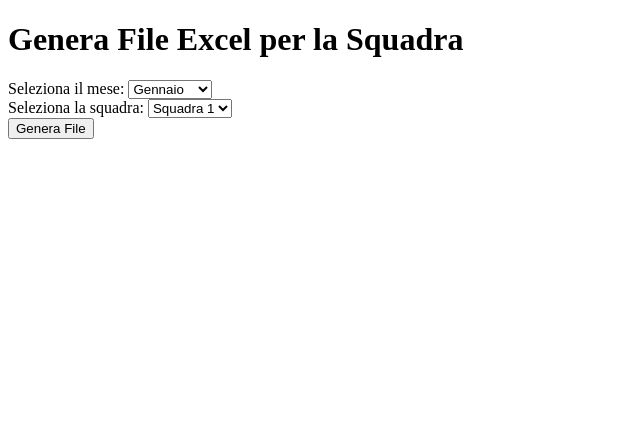
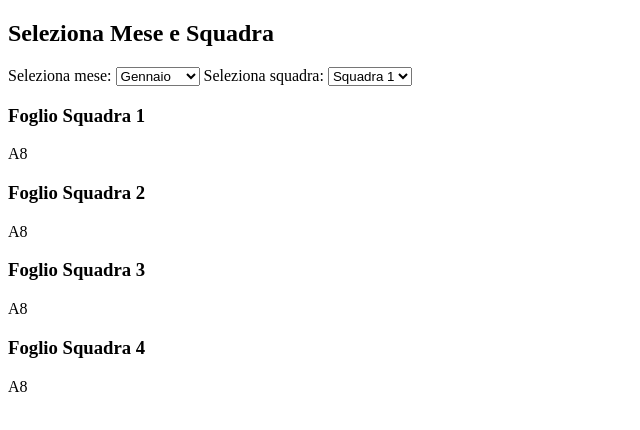
Before and after one commit to Valerios111/SitoMetro, a plain HTML site: page index.html in a window 1280 px wide. Shown: the whole page, without its empty margins (0-640 px from the left). Drawn offline with Linux system fonts and the light colour scheme.

Commit message:
index.html

```diff
--- a/index.html
+++ b/index.html
@@ -3,16 +3,14 @@
 <head>
     <meta charset="UTF-8">
     <meta name="viewport" content="width=device-width, initial-scale=1.0">
-    <title>Genera File Excel</title>
-    <link rel="stylesheet" href="style.css">
+    <title>Seleziona Mese e Squadra</title>
 </head>
 <body>
-    <div class="container">
-        <h1>Genera File Excel per la Squadra</h1>
+    <h2>Seleziona Mese e Squadra</h2>
 
-        <div>
-            <label for="mese">Seleziona il mese:</label>
-            <select id="mese">
+    <!-- Selettori per mese e squadra -->
+    <label for="monthSelect">Seleziona mese:</label>
+    <select id="monthSelect">
         <option value="1">Gennaio</option>
         <option value="2">Febbraio</option>
         <option value="3">Marzo</option>
@@ -26,28 +24,30 @@
         <option value="11">Novembre</option>
         <option value="12">Dicembre</option>
     </select>
+
+    <label for="teamSelect">Seleziona squadra:</label>
+    <select id="teamSelect">
+        <option value="team1">Squadra 1</option>
+        <option value="team2">Squadra 2</option>
+        <option value="team3">Squadra 3</option>
+        <option value="team4">Squadra 4</option>
+    </select>
+
+    <div id="team1Sheet">
+        <h3>Foglio Squadra 1</h3>
+        <div class="a8">A8</div>
     </div>
-
-        <div>
-            <label for="squadra">Seleziona la squadra:</label>
-            <select id="squadra">
-                <option value="Squadra1">Squadra 1</option>
-                <option value="Squadra2">Squadra 2</option>
-                <option value="Squadra3">Squadra 3</option>
-                <option value="Squadra4">Squadra 4</option>
-            </select>
+    <div id="team2Sheet">
+        <h3>Foglio Squadra 2</h3>
+        <div class="a8">A8</div>
     </div>
-
-        <button id="generateButton" onclick="richiediFile()">Genera File</button>
-
-        <div id="messaggio"></div>
-
-        <div id="progress-container" style="display: none;">
-            <div id="progress-bar" style="width: 0%;"></div>
-            <div id="progress-text">0%</div>
+    <div id="team3Sheet">
+        <h3>Foglio Squadra 3</h3>
+        <div class="a8">A8</div>
     </div>
-
-        <a id="downloadButton" href="#" style="display: none;">Download File</a>
+    <div id="team4Sheet">
+        <h3>Foglio Squadra 4</h3>
+        <div class="a8">A8</div>
     </div>
 
     <script src="script.js"></script>
```
Lines whose indentation alone changed are shown as unchanged.
